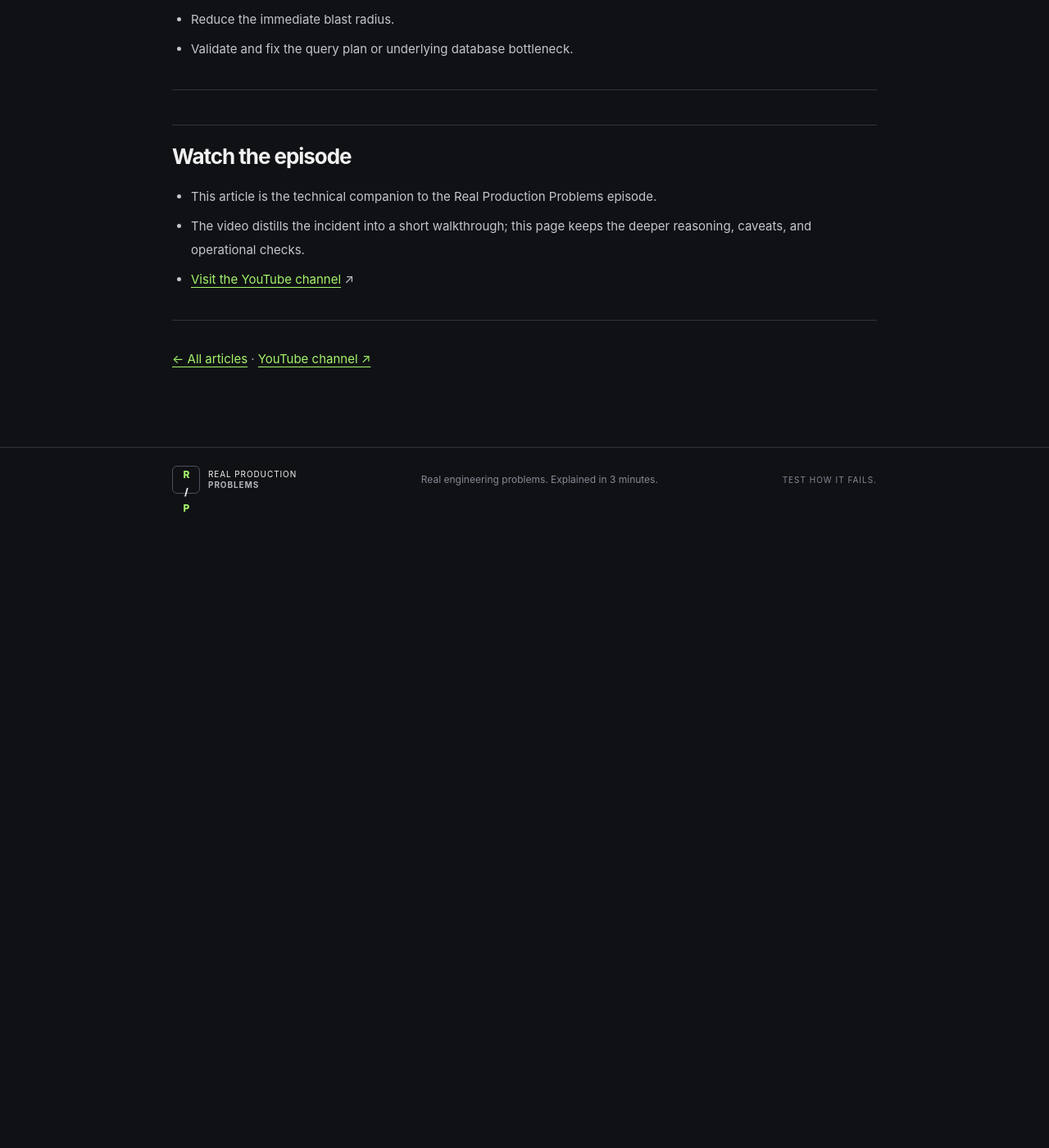
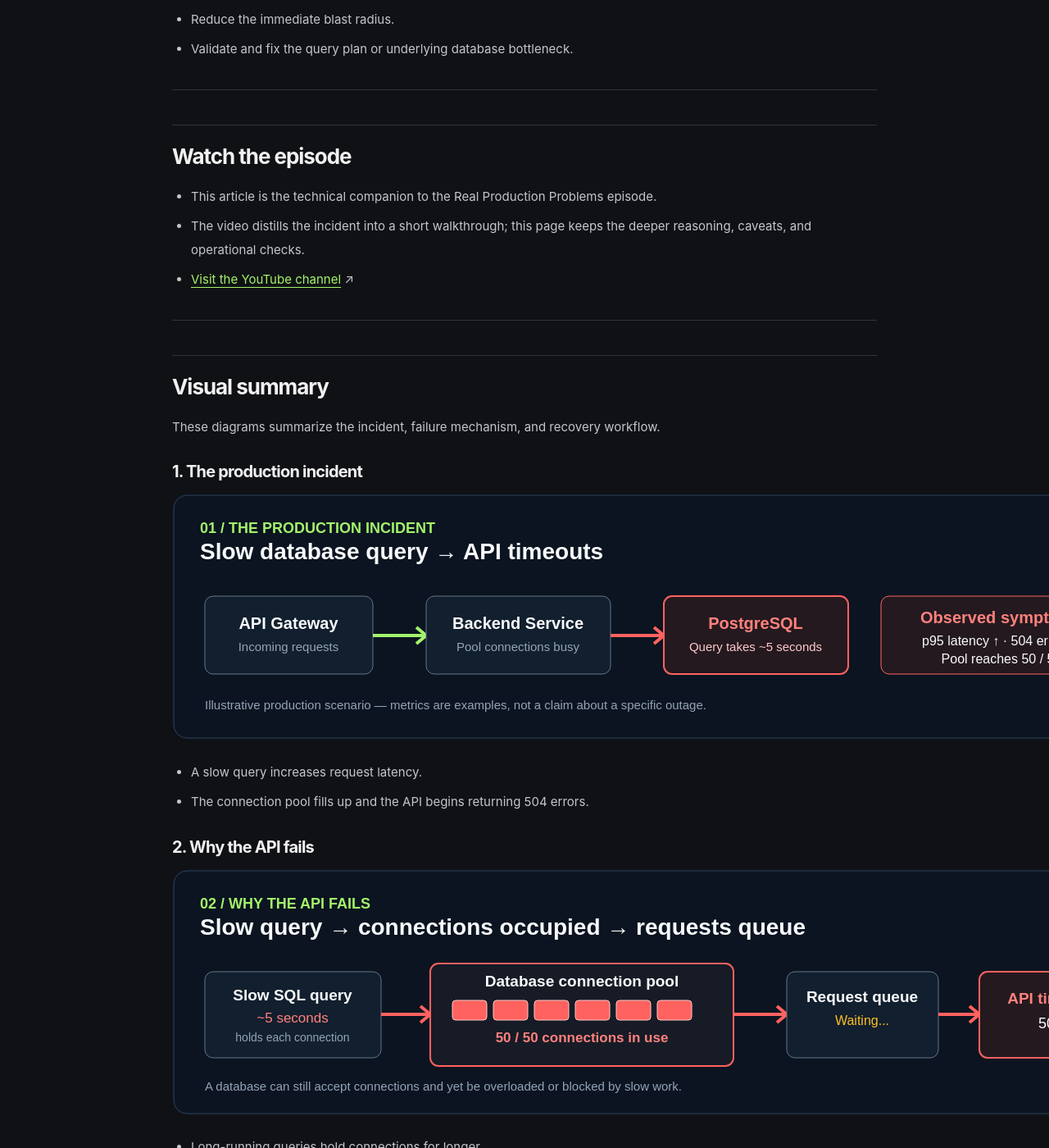
Before and after one commit to prodproblems/blog, a Jekyll site: the page built from articles/slow-database-query-api.md, in a window 1280 px wide and 1400 px high, scrolled down 4877 px. Shown: the whole window at 82% size. Built offline with Jekyll 4.4.1, drawn with Linux system fonts in a browser that asks for light colours; before the commit the page ends 5507 px from its top, so only the background shows below that; some of the changed text lies outside the part shown.

Commit message:
Add three technical diagrams to end of Day 1 article

```diff
--- a/articles/slow-database-query-api.md
+++ b/articles/slow-database-query-api.md
@@ -145,3 +145,32 @@ A strong answer separates **mitigation** from **root-cause correction**:
 - This article is the technical companion to the Real Production Problems episode.
 - The video distills the incident into a short walkthrough; this page keeps the deeper reasoning, caveats, and operational checks.
 - [Visit the YouTube channel](https://www.youtube.com/@RealProductionProblems) ↗
+
+
+---
+
+## Visual summary
+
+These diagrams summarize the incident, failure mechanism, and recovery workflow.
+
+### 1. The production incident
+
+![Production incident: API Gateway, backend service, and PostgreSQL showing slow query symptoms]({{ '/assets/images/day-1-production-incident.svg' | relative_url }})
+
+- A slow query increases request latency.
+- The connection pool fills up and the API begins returning 504 errors.
+
+### 2. Why the API fails
+
+![Connection pool saturation: slow SQL occupies all connections and requests queue]({{ '/assets/images/day-1-connection-pool-failure.svg' | relative_url }})
+
+- Long-running queries hold connections for longer.
+- New requests wait for a free connection and can time out.
+
+### 3. Mitigation, fix, and prevention
+
+![Incident response workflow covering mitigation, diagnosis, and long-term prevention]({{ '/assets/images/day-1-mitigation-fix.svg' | relative_url }})
+
+- Mitigate customer impact first.
+- Confirm the root cause before changing queries or indexes.
+- Add monitoring, alerts, and load tests to reduce recurrence.
```
